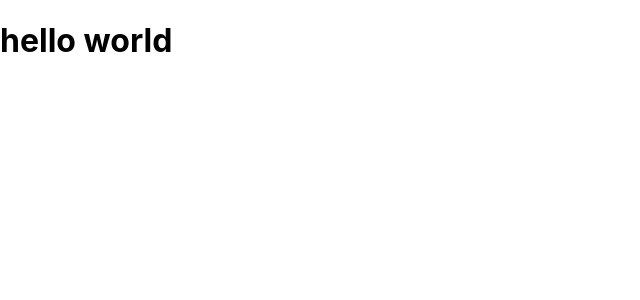
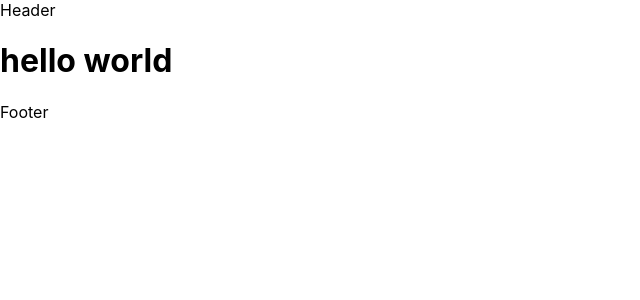
Before and after one commit to Jon-Felipe/Housing24, a React (Create React App) app: page / in a window 1280 px wide. Shown: the top 300 px of the page, without its empty margins (0-640 px from the left). Built offline with nearby package versions, Linux system fonts and the light colour scheme; the HTML template or start-up script is replaced by a standard one.

Commit message:
Created Header and Footer components

```diff
--- a/src/App.js
+++ b/src/App.js
@@ -1,10 +1,18 @@
 import React from 'react';
+
+// components
+import Header from './components/header/Header';
+import Footer from './components/footer/Footer';
 
 function App() {
   return (
-    <div>
-      <h1>hello world</h1>
-    </div>
+    <>
+      <Header />
+      <main>
+        <h1>hello world</h1>
+      </main>
+      <Footer />
+    </>
   );
 }
 
--- /dev/null
+++ b/src/components/footer/Footer.jsx
@@ -0,0 +1,7 @@
+import React from 'react';
+
+const Footer = () => {
+  return <div>Footer</div>;
+};
+
+export default Footer;
--- /dev/null
+++ b/src/components/header/Header.jsx
@@ -0,0 +1,7 @@
+import React from 'react';
+
+const Header = () => {
+  return <div>Header</div>;
+};
+
+export default Header;
```
